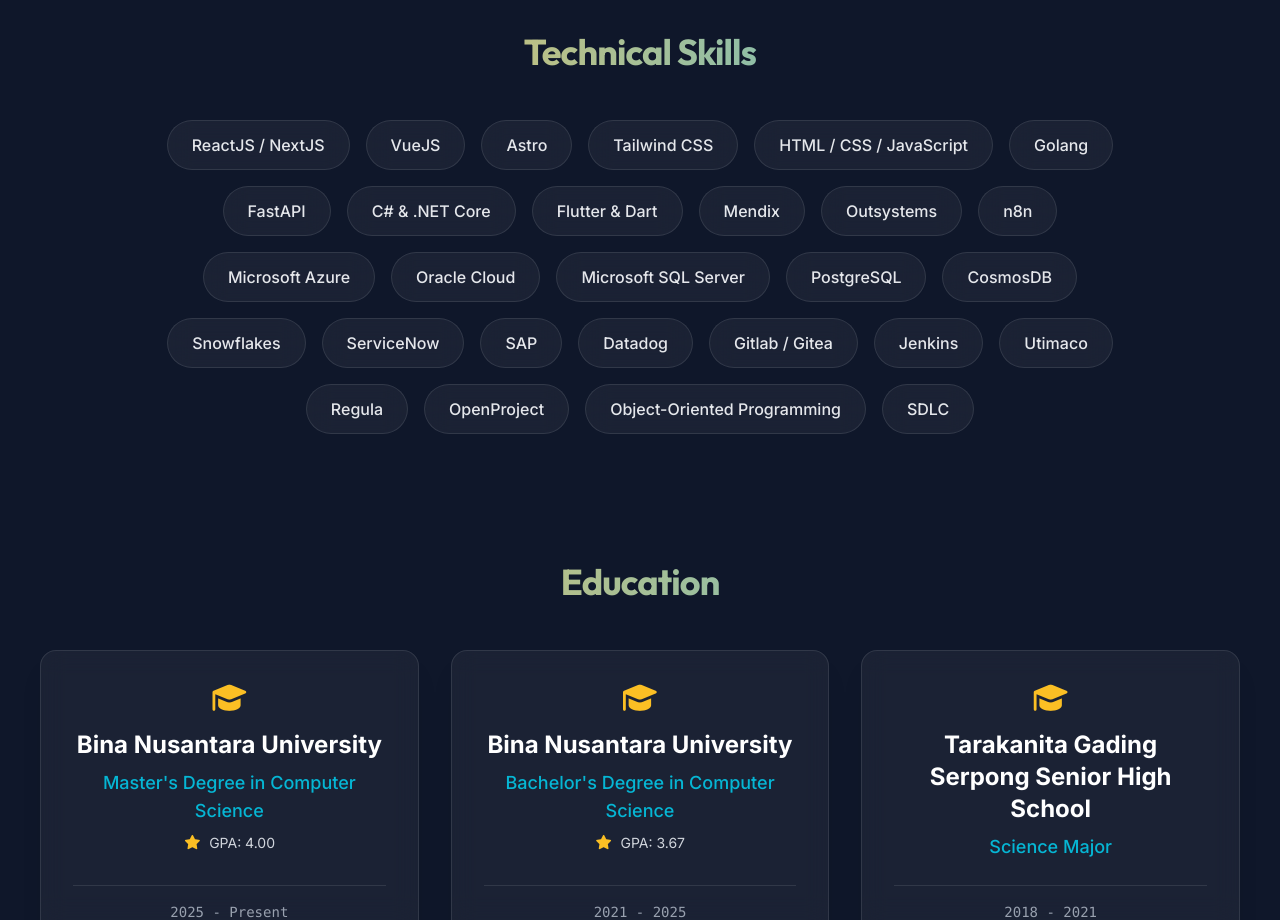
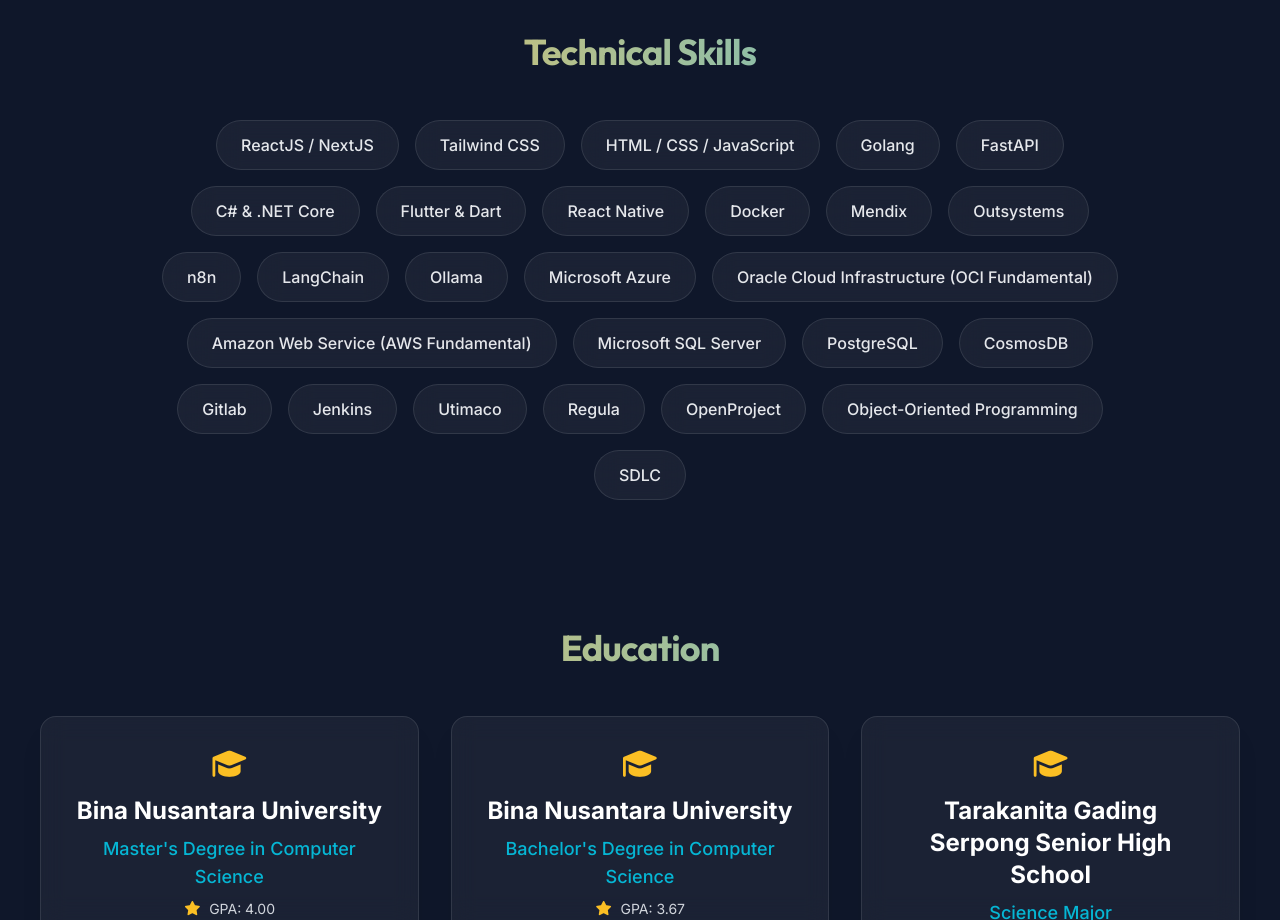
Before and after one commit to mkevinsebastian/kevin-react-portfolio, a React (Vite) app: page / in a window 1280 px wide. Shown: the part 5980-6900 px from the top of the page. Built offline with nearby package versions, Linux system fonts and the light colour scheme.

Commit message:
feat: create skills data file with technical proficiency list

```diff
--- a/src/data/skills.js
+++ b/src/data/skills.js
@@ -1,26 +1,25 @@
 export const skills = [
   "ReactJS / NextJS",
-  "VueJS",
-  "Astro",
   "Tailwind CSS",
   "HTML / CSS / JavaScript",
   "Golang",
   "FastAPI",
   "C# & .NET Core",
   "Flutter & Dart",
+  "React Native",
+  "Docker",
   "Mendix",
   "Outsystems",
   "n8n",
+  "LangChain",
+  "Ollama",
   "Microsoft Azure",
-  "Oracle Cloud",
+  "Oracle Cloud Infrastructure (OCI Fundamental)",
+  "Amazon Web Service (AWS Fundamental)",
   "Microsoft SQL Server",
   "PostgreSQL",
   "CosmosDB",
-  "Snowflakes",
-  "ServiceNow",
-  "SAP",
-  "Datadog",
-  "Gitlab / Gitea",
+  "Gitlab",
   "Jenkins",
   "Utimaco",
   "Regula",
```
